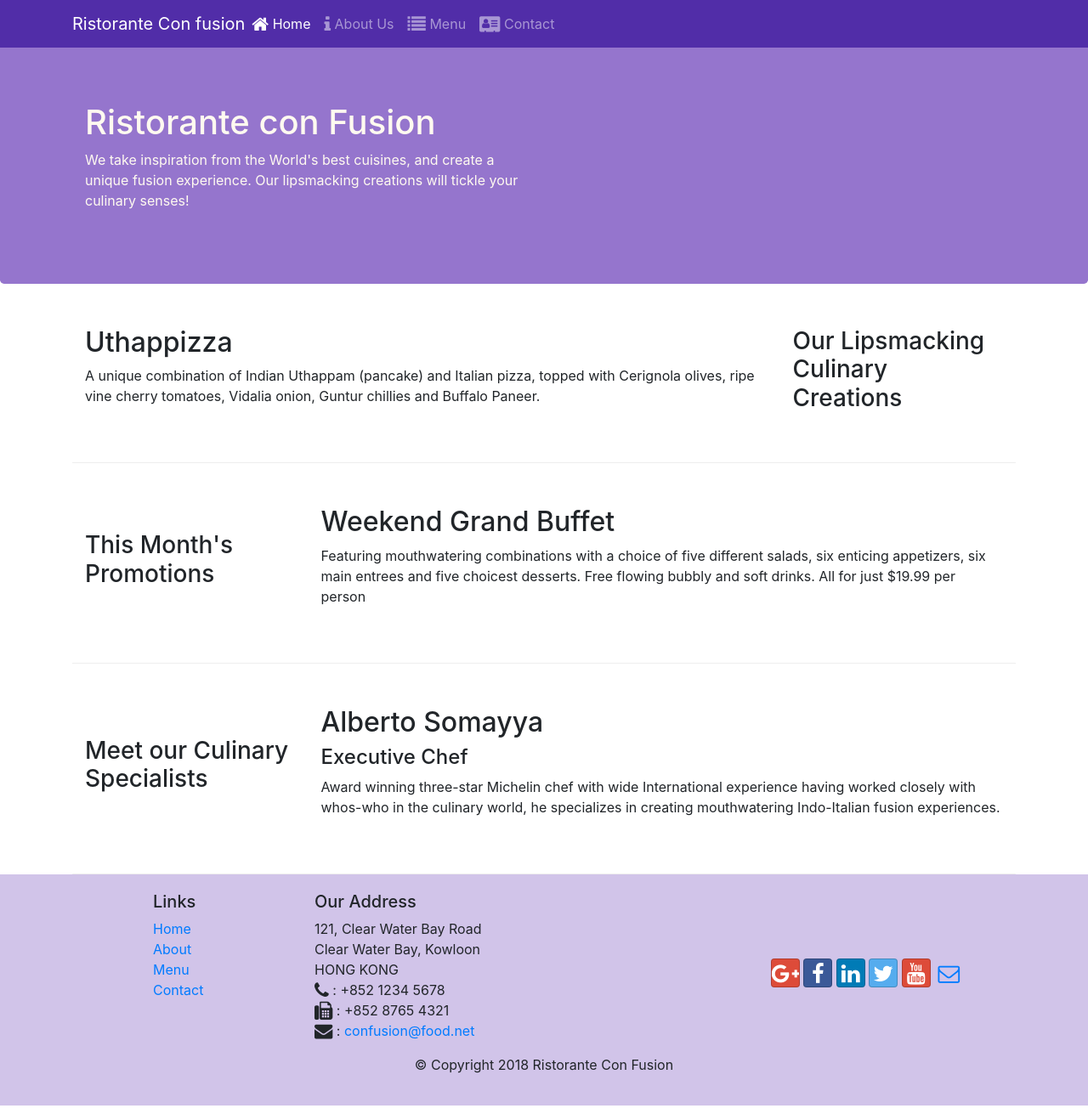
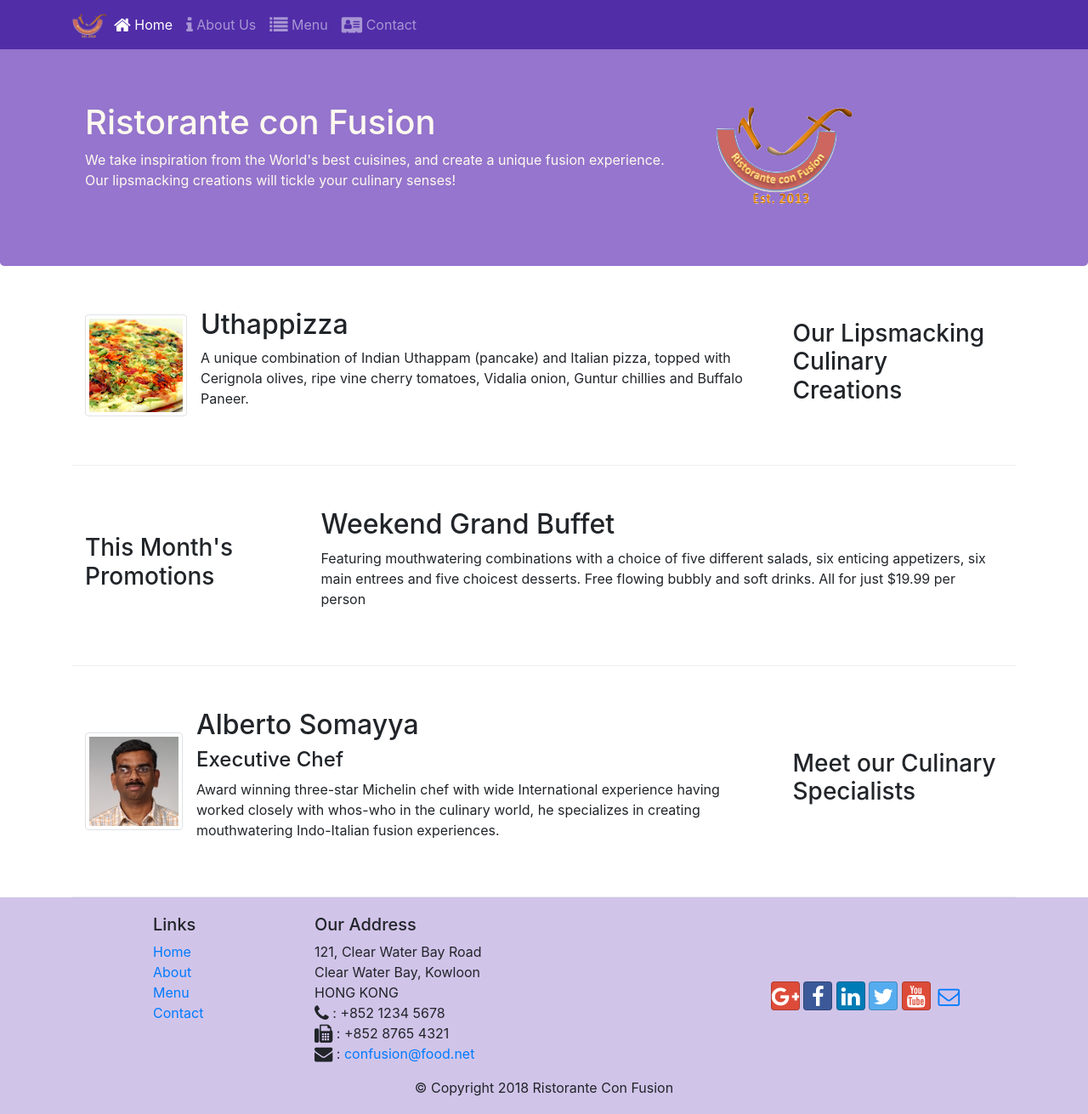
Before and after one commit to ShailjaPatil/BOOTSTRAP4_learn, a website: page index.html in a window 1280 px wide. Shown: the whole page at 85% size. Drawn offline with nearby package versions, Linux system fonts and the light colour scheme.

Commit message:
images and media

```diff
--- a/index.html
+++ b/index.html
@@ -22,7 +22,7 @@
             <button class="navbar-toggler" type="button" data-toggle="collapse" data-target="#Navbar">
                 <span class="navbar-toggler-icon"></span>
             </button>
-            <a class="navbar-brand mr-auto" href="./index.html">Ristorante Con fusion</a>
+            <a class="navbar-brand mr-auto" href="./index.html"><img src="img/logo.png" alt="images" height="30" width="41"></a>
             <div class="collapse navbar-collapse" id="Navbar">
             <ul class="navbar-nav mr-auto">
                     <li class="nav-item active"><a class="nav-link" href="#"><span class="fa fa-home fa-lg"></span> Home</a></li>
@@ -38,11 +38,12 @@
     <header class="jumbotron">
         <div class="container">
             <div class="row row-header">
-                <div class="col-12 col-sm-6">
+                <div class="col-12 col-sm-8">
                     <h1>Ristorante con Fusion</h1>
                     <p>We take inspiration from the World's best cuisines, and create a unique fusion experience. Our lipsmacking creations will tickle your culinary senses!</p>
                 </div>
-                <div class="col-12 col-sm">
+                <div class="col-12 col-sm align-self-center">
+                    <img src="img/logo.png" class="img-fluid" alt="">
                 </div>
             </div>
         </div>
@@ -54,8 +55,13 @@
                 <h3>Our Lipsmacking Culinary Creations</h3>
             </div>
             <div class="col col-sm  order-sm-first col-md">
-                <h2>Uthappizza</h2>
-                <p>A unique combination of Indian Uthappam (pancake) and Italian pizza, topped with Cerignola olives, ripe vine cherry tomatoes, Vidalia onion, Guntur chillies and Buffalo Paneer.</p>
+                <div class="media">
+                    <img src="img/uthappizza.png" class="d-flex mr-3 img-thumbnail align-self-center" alt="uthappizza">
+                    <div class="media-body">
+                        <h2 class="mt-0">Uthappizza</h2>
+                        <p>A unique combination of Indian Uthappam (pancake) and Italian pizza, topped with Cerignola olives, ripe vine cherry tomatoes, Vidalia onion, Guntur chillies and Buffalo Paneer.</p>
+                    </div>
+                </div>
             </div>
         </div>
 
@@ -74,10 +80,16 @@
             <div  class="col-12 col-sm-4 col-md-3">
                 <h3>Meet our Culinary Specialists</h3>
             </div>
-            <div class="col col-sm col-md">
-                <h2>Alberto Somayya</h2>
-                <h4>Executive Chef</h4>
-                <p>Award winning three-star Michelin chef with wide International experience having worked closely with whos-who in the culinary world, he specializes in creating mouthwatering Indo-Italian fusion experiences. </p>
+            <div class="col col-sm order-sm-first col-md">
+                <div class="media">
+                    <img src="img/alberto.png" class="d-flex mr-3 img-thumbnail align-self-center" alt="alberto">
+                    <div class="media-body">
+                        <h2>Alberto Somayya</h2>
+                        <h4>Executive Chef</h4>
+                        <p>Award winning three-star Michelin chef with wide International experience having worked closely with whos-who in the culinary world, he specializes in creating mouthwatering Indo-Italian fusion experiences. </p>
+                    </div>
+                </div>
+
             </div>
         </div>
     </div>
```
Also changed, not shown: aboutus.html (+4 -3 lines), contactus.html (+4 -3 lines), img/alberto.png (added), img/buffet.png (added), img/logo.png (added), img/uthappizza.png (added), 1 other file.
